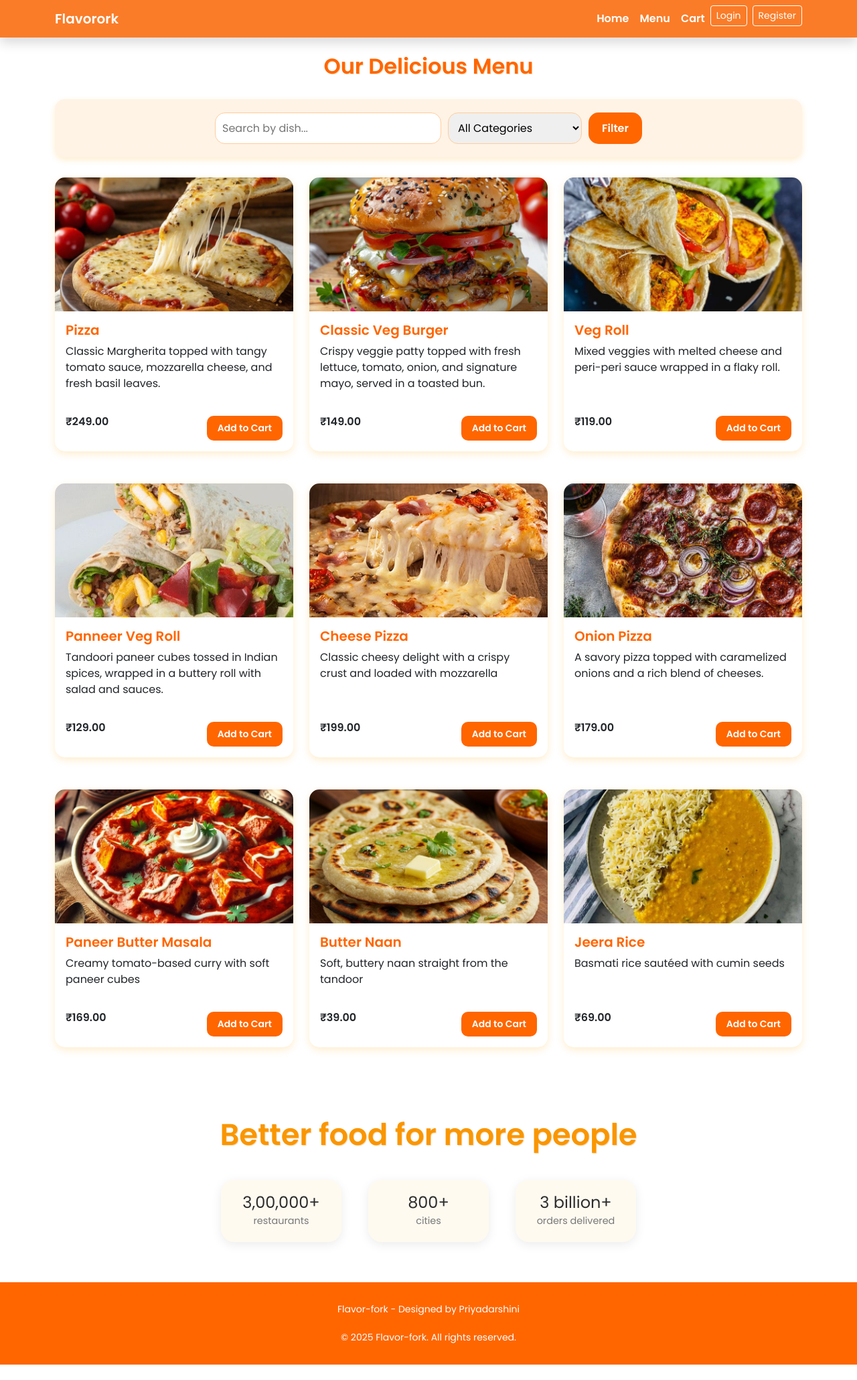
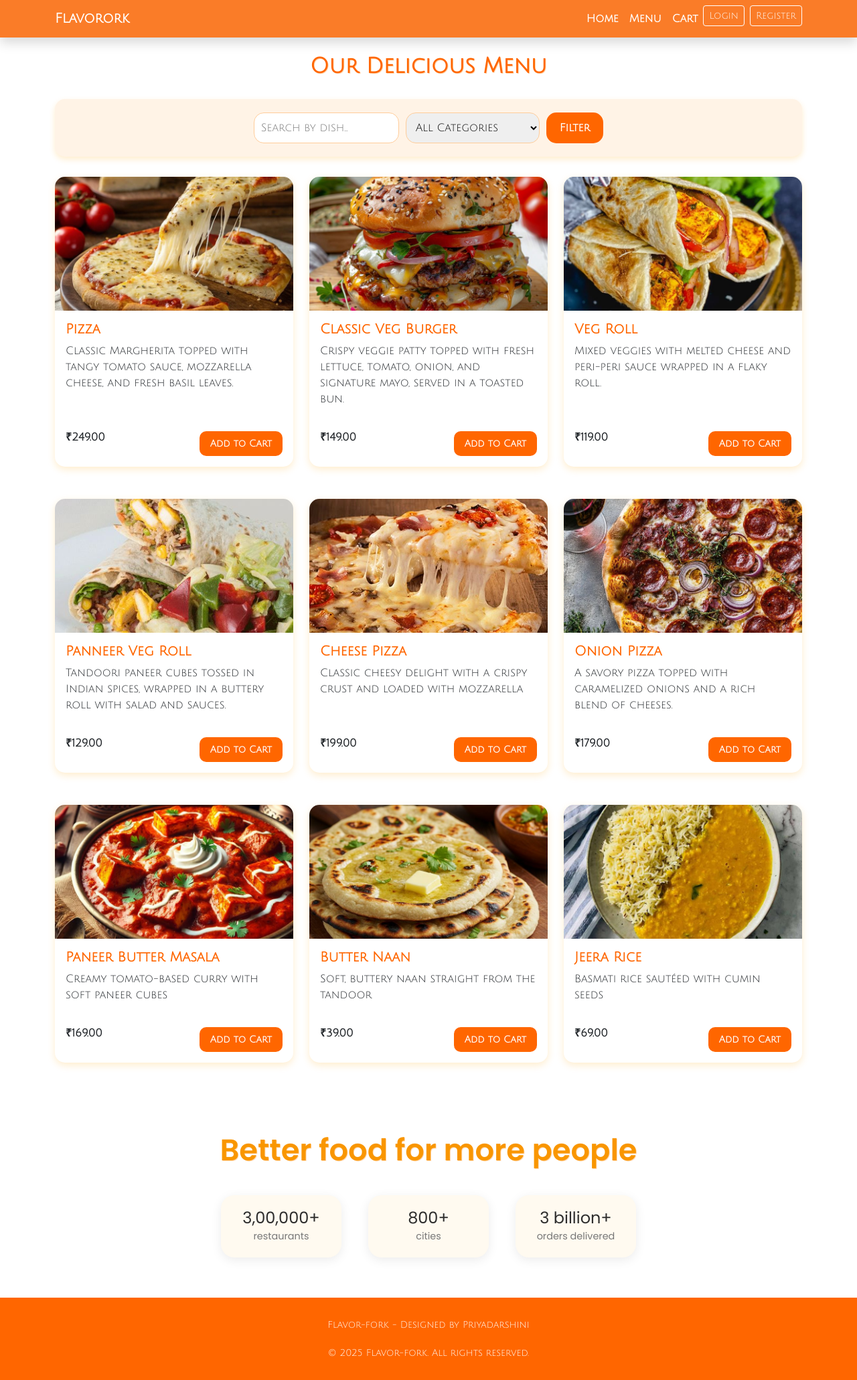
Before and after one commit to Priyadarshinip13/Flavorfork, a Django app: page /menu/ in a window 1280 px wide. Shown: the whole page at 67% size. Before the commit the page ends 2038 px from the top, so only its background shows below. Run offline with Django 5.2, Linux system fonts and the light colour scheme; data comes from the database, SQL or seed files in the repository; both versions use the stored data as it was after the commit.

Commit message:
modified

```diff
--- a/restaurant_project/restaurant/templates/restaurant/base.html
+++ b/restaurant_project/restaurant/templates/restaurant/base.html
@@ -17,7 +17,7 @@
 
     body {
         background: (to bottom right, #ad6601, #ff6600);
-        font-family: 'Poppins', sans-serif !important;
+        font-family: 'Julius Sans One', sans-serif;
     }
         .navbar {
             background-color: #fa7c28;
--- a/restaurant_project/restaurant/templates/restaurant/home.html
+++ b/restaurant_project/restaurant/templates/restaurant/home.html
@@ -7,7 +7,7 @@
     @import url('https://fonts.googleapis.com/css2?family=Poppins:wght@400;600&display=swap');
 
     body {
-        font-family: 'Poppins', sans-serif;
+        font-family: 'Julius Sans One', sans-serif;
         background-color: #f6c4a3;
         margin: 0;
         padding: 0;
@@ -102,7 +102,7 @@
         }
     }
 </style>
-
+<link href="https://fonts.googleapis.com/css2?family=Wire+One&display=swap" rel="stylesheet">
 <!-- Hero Section -->
 <div class="hero">
     <div class="hero-overlay"></div>
--- a/restaurant_project/restaurant/templates/restaurant/login.html
+++ b/restaurant_project/restaurant/templates/restaurant/login.html
@@ -6,7 +6,7 @@
 
     body {
         background-color: #fff7e6;
-        font-family: 'Poppins', sans-serif !important;
+        font-family: 'Julius Sans One', sans-serif;
     }
 
     .container mt-5{
--- a/restaurant_project/restaurant/templates/restaurant/menu.html
+++ b/restaurant_project/restaurant/templates/restaurant/menu.html
@@ -6,7 +6,7 @@
 
     body {
         background: (to bottom right, #ad6601, #ff6600);
-        font-family: 'Poppins', sans-serif !important;
+        font-family: 'Julius Sans One', sans-serif;
     }
 
     h2 {
@@ -98,6 +98,8 @@
         }
     }
 </style>
+<link href="https://fonts.googleapis.com/css2?family=Julius+Sans+One&display=swap" rel="stylesheet">
+
 <h2>Our Delicious Menu</h2>
 
 <form method="get" class="filter-bar">
--- a/restaurant_project/restaurant/templates/restaurant/order.html
+++ b/restaurant_project/restaurant/templates/restaurant/order.html
@@ -3,7 +3,7 @@
 <style>
     body {
         background-color: #fff7f0;
-        font-family: 'Segoe UI', sans-serif;
+        font-family: 'Julius Sans One', sans-serif;
     }
 
     h2 {
--- a/restaurant_project/restaurant/templates/restaurant/pdf_bill.html
+++ b/restaurant_project/restaurant/templates/restaurant/pdf_bill.html
@@ -7,7 +7,7 @@
 
     body {
         background-color: #fff7e6;
-        font-family: 'Poppins', sans-serif !important;
+        font-family: 'Julius Sans One', sans-serif;
     }
 
     h2 {
--- a/restaurant_project/restaurant/templates/restaurant/register.html
+++ b/restaurant_project/restaurant/templates/restaurant/register.html
@@ -6,7 +6,7 @@
     @import url('https://fonts.googleapis.com/css2?family=Poppins:wght@400;600&display=swap');
 
     body {
-        font-family: 'Poppins', sans-serif !important;
+        font-family: 'Julius Sans One', sans-serif;
     }
 
     .register-container {
```
Also changed, not shown: restaurant_project/db.sqlite3.
